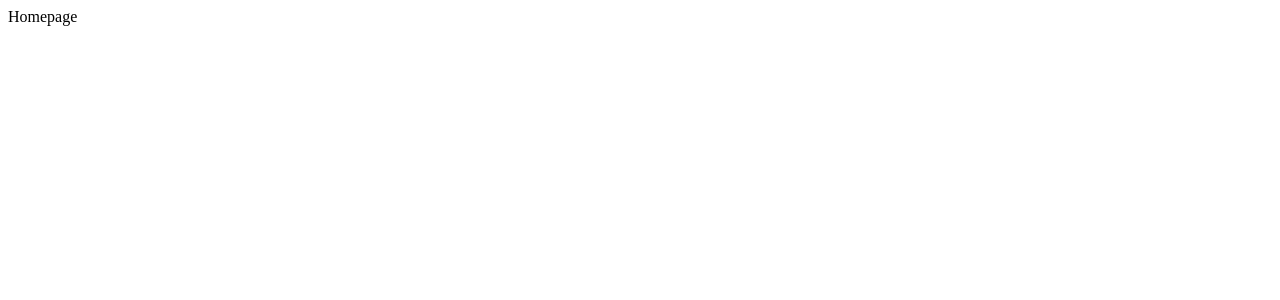
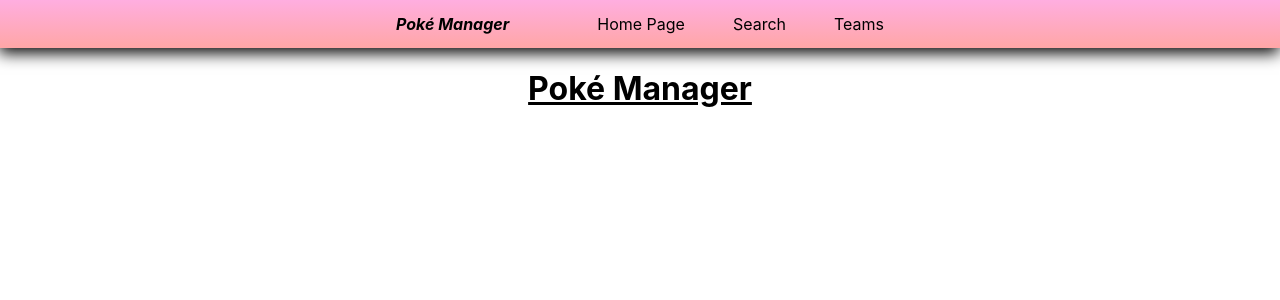
Before and after one commit to DennisByberg/School-React, a React (Create React App) app in the folder dennis-byberg-poke-manager/: page / in a window 1280 px wide. Shown: the top 300 px of the page. Built offline with nearby package versions, Linux system fonts and the light colour scheme.

Commit message:
navigation bar gjord

```diff
--- a/dennis-byberg-poke-manager/public/index.html
+++ b/dennis-byberg-poke-manager/public/index.html
@@ -2,42 +2,11 @@
 <html lang="en">
   <head>
     <meta charset="utf-8" />
-    <link rel="icon" href="%PUBLIC_URL%/favicon.ico" />
     <meta name="viewport" content="width=device-width, initial-scale=1" />
     <meta name="theme-color" content="#000000" />
-    <meta
-      name="description"
-      content="Web site created using create-react-app"
-    />
-    <link rel="apple-touch-icon" href="%PUBLIC_URL%/logo192.png" />
-    <!--
-      manifest.json provides metadata used when your web app is installed on a
-      user's mobile device or desktop. See https://developers.google.com/web/fundamentals/web-app-manifest/
-    -->
-    <link rel="manifest" href="%PUBLIC_URL%/manifest.json" />
-    <!--
-      Notice the use of %PUBLIC_URL% in the tags above.
-      It will be replaced with the URL of the `public` folder during the build.
-      Only files inside the `public` folder can be referenced from the HTML.
-
-      Unlike "/favicon.ico" or "favicon.ico", "%PUBLIC_URL%/favicon.ico" will
-      work correctly both with client-side routing and a non-root public URL.
-      Learn how to configure a non-root public URL by running `npm run build`.
-    -->
-    <title>React App</title>
+    <title>Dennis byberg Poké Manager</title>
   </head>
   <body>
-    <noscript>You need to enable JavaScript to run this app.</noscript>
     <div id="root"></div>
-    <!--
-      This HTML file is a template.
-      If you open it directly in the browser, you will see an empty page.
-
-      You can add webfonts, meta tags, or analytics to this file.
-      The build step will place the bundled scripts into the <body> tag.
-
-      To begin the development, run `npm start` or `yarn start`.
-      To create a production bundle, use `npm run build` or `yarn build`.
-    -->
   </body>
 </html>
--- a/dennis-byberg-poke-manager/src/App.css
+++ b/dennis-byberg-poke-manager/src/App.css
@@ -0,0 +1,6 @@
+body {
+  font-family: -apple-system, BlinkMacSystemFont, "Segoe UI", Roboto, Oxygen,
+    Ubuntu, Cantarell, "Open Sans", "Helvetica Neue", sans-serif;
+  margin: 0;
+  background-color: rgb(255, 255, 255);
+}
--- a/dennis-byberg-poke-manager/src/App.jsx
+++ b/dennis-byberg-poke-manager/src/App.jsx
@@ -3,16 +3,17 @@ import { Route, Routes } from "react-router-dom";
 import HomePage from "./pages/Homepage";
 import SearchPage from "./pages/SearchPage";
 import TeamPage from "./pages/TeamPage";
+import Layout from "./components/layout/Layout";
 
 function App() {
   return (
-    <div className="App">
+    <Layout>
       <Routes>
         <Route path="/" element={<HomePage />} />
         <Route path="/search" element={<SearchPage />} />
         <Route path="/team" element={<TeamPage />} />
       </Routes>
-    </div>
+    </Layout>
   );
 }
 
--- /dev/null
+++ b/dennis-byberg-poke-manager/src/components/HomePageInfo.jsx
@@ -0,0 +1,12 @@
+import React from "react";
+import classes from "./HomePageInfo.module.css";
+
+const HomePageInfo = (props) => {
+  return (
+    <div className={classes.homepageinfo}>
+      <h1 className={classes.pagename}>Poké Manager</h1>
+    </div>
+  );
+};
+
+export default HomePageInfo;
--- /dev/null
+++ b/dennis-byberg-poke-manager/src/components/HomePageInfo.module.css
@@ -0,0 +1,7 @@
+.homepageinfo {
+  text-align: center;
+}
+
+.pagename {
+  text-decoration: underline;
+}
--- /dev/null
+++ b/dennis-byberg-poke-manager/src/components/layout/Layout.jsx
@@ -0,0 +1,13 @@
+import React from "react";
+import MainNavigation from "./MainNavigation";
+
+const Layout = (props) => {
+  return (
+    <div>
+      <MainNavigation />
+      <main>{props.children}</main>
+    </div>
+  );
+};
+
+export default Layout;
--- /dev/null
+++ b/dennis-byberg-poke-manager/src/components/layout/MainNavigation.jsx
@@ -0,0 +1,26 @@
+import React from "react";
+import { Link } from "react-router-dom";
+import classes from "./MainNavigation.module.css";
+
+const MainNavigation = () => {
+  return (
+    <header className={classes.header}>
+      <div className={classes.logo}>Poké Manager</div>
+      <nav>
+        <ul>
+          <li>
+            <Link to="/">Home Page</Link>
+          </li>
+          <li>
+            <Link to="/search">Search</Link>
+          </li>
+          <li>
+            <Link to="/team">Teams</Link>
+          </li>
+        </ul>
+      </nav>
+    </header>
+  );
+};
+
+export default MainNavigation;
--- /dev/null
+++ b/dennis-byberg-poke-manager/src/components/layout/MainNavigation.module.css
@@ -0,0 +1,46 @@
+.header {
+  width: 100%;
+  height: 3rem;
+  display: flex;
+  align-items: center;
+  background-image: linear-gradient(rgb(255, 174, 224), rgb(255, 166, 166));
+  box-shadow: -1px 5px 15px black;
+  justify-content: center;
+}
+
+.logo {
+  font-size: 1rem;
+  color: rgb(0, 0, 0);
+  font-weight: bold;
+  font-style: italic;
+}
+
+.header ul {
+  list-style: none;
+  display: flex;
+}
+
+.header li {
+  margin-left: 3rem;
+}
+
+.header a {
+  font-size: 1rem;
+  color: #000000;
+  text-decoration: none;
+}
+
+.header a:hover,
+.header a:active,
+.header a.active {
+  cursor: pointer;
+  text-decoration: 2px underline;
+}
+
+.badge {
+  background-color: #cc2062;
+  color: white;
+  border-radius: 12px;
+  padding: 0 1rem;
+  margin-left: 0.5rem;
+}
--- a/dennis-byberg-poke-manager/src/pages/Homepage.jsx
+++ b/dennis-byberg-poke-manager/src/pages/Homepage.jsx
@@ -1,7 +1,12 @@
 import React from "react";
+import HomePageInfo from "../components/HomePageInfo";
 
 const Homepage = () => {
-  return <div>Homepage</div>;
+  return (
+    <div>
+      <HomePageInfo />
+    </div>
+  );
 };
 
 export default Homepage;
```
